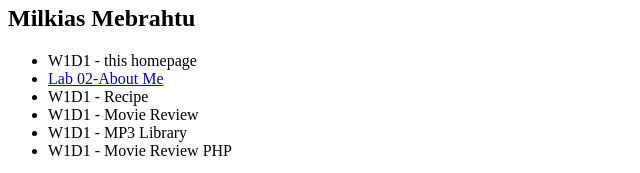
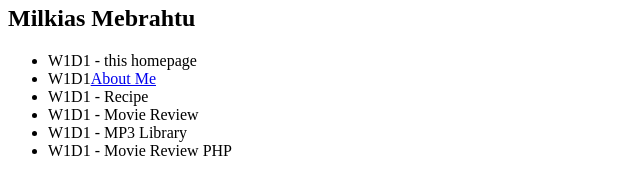
Before and after one commit to Milkiboy/Milkiboy.github.io, a plain HTML site: page index.html in a window 1280 px wide. Shown: the part 277-450 px from the top of the page, 0-640 px from the left. Drawn offline with Linux system fonts and the light colour scheme.

Commit message:
Update index.html

```diff
--- a/index.html
+++ b/index.html
@@ -16,7 +16,7 @@
    <ul>
 
    <li>W1D1 - this homepage </li>
-   <li><a href="w1d2_me/index.html">Lab 02-About Me</a></li>
+   <li>W1D1<a href="index.html">About Me</a></li>
    <li>W1D1 - Recipe</li>
    <li>W1D1 - Movie Review</li>
    <li>W1D1 - MP3 Library</li>
```
